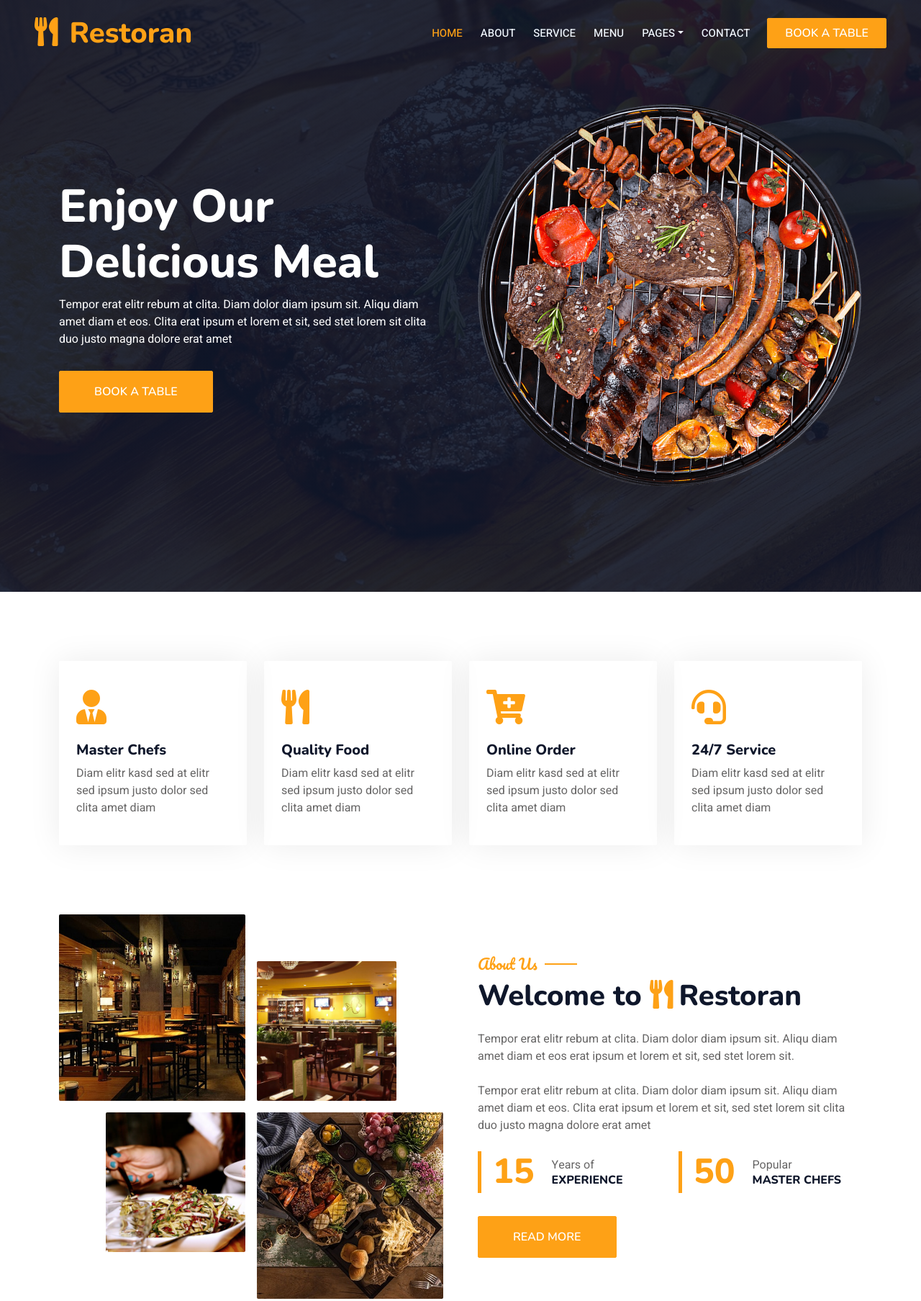
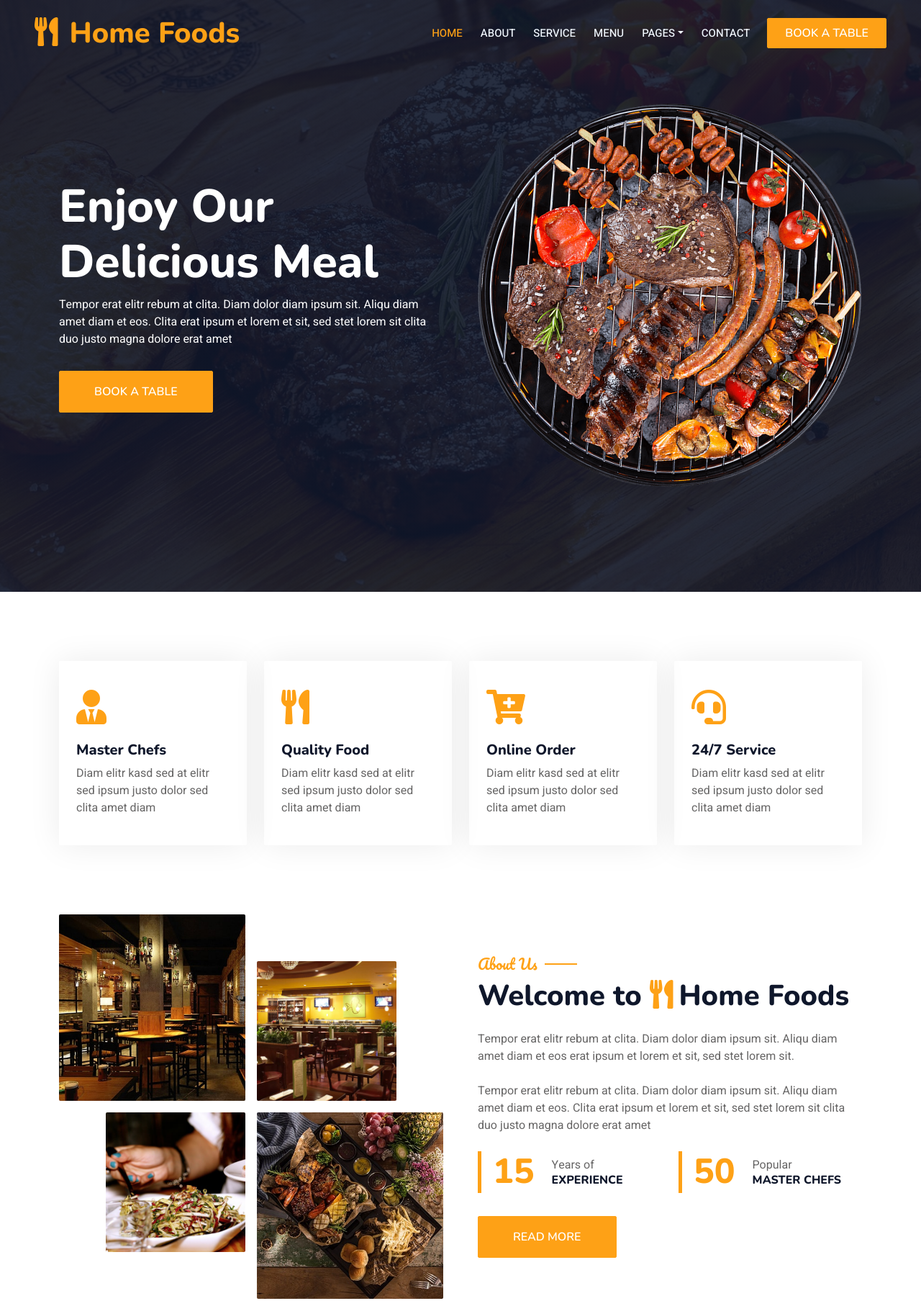
Before and after one commit to nisuz/food, a plain HTML site: page index.html in a window 1280 px wide. Shown: the top 1807 px of the page at 72% size. Drawn offline with nearby package versions, Linux system fonts and the light colour scheme.

Commit message:
Update index.html
Name change

```diff
--- a/index.html
+++ b/index.html
@@ -3,7 +3,7 @@
 
 <head>
     <meta charset="utf-8">
-    <title>Restoran - Bootstrap Restaurant Template</title>
+    <title> Home Foods </title>
     <meta content="width=device-width, initial-scale=1.0" name="viewport">
     <meta content="" name="keywords">
     <meta content="" name="description">
@@ -47,7 +47,7 @@
         <div class="container-xxl position-relative p-0">
             <nav class="navbar navbar-expand-lg navbar-dark bg-dark px-4 px-lg-5 py-3 py-lg-0">
                 <a href="" class="navbar-brand p-0">
-                    <h1 class="text-primary m-0"><i class="fa fa-utensils me-3"></i>Restoran</h1>
+                    <h1 class="text-primary m-0"><i class="fa fa-utensils me-3"></i>Home Foods</h1>
                     <!-- <img src="img/logo.png" alt="Logo"> -->
                 </a>
                 <button class="navbar-toggler" type="button" data-bs-toggle="collapse" data-bs-target="#navbarCollapse">
@@ -159,7 +159,7 @@
                     </div>
                     <div class="col-lg-6">
                         <h5 class="section-title ff-secondary text-start text-primary fw-normal">About Us</h5>
-                        <h1 class="mb-4">Welcome to <i class="fa fa-utensils text-primary me-2"></i>Restoran</h1>
+                        <h1 class="mb-4">Welcome to <i class="fa fa-utensils text-primary me-2"></i>Home Foods</h1>
                         <p class="mb-4">Tempor erat elitr rebum at clita. Diam dolor diam ipsum sit. Aliqu diam amet diam et eos erat ipsum et lorem et sit, sed stet lorem sit.</p>
                         <p class="mb-4">Tempor erat elitr rebum at clita. Diam dolor diam ipsum sit. Aliqu diam amet diam et eos. Clita erat ipsum et lorem et sit, sed stet lorem sit clita duo justo magna dolore erat amet</p>
                         <div class="row g-4 mb-4">
```
